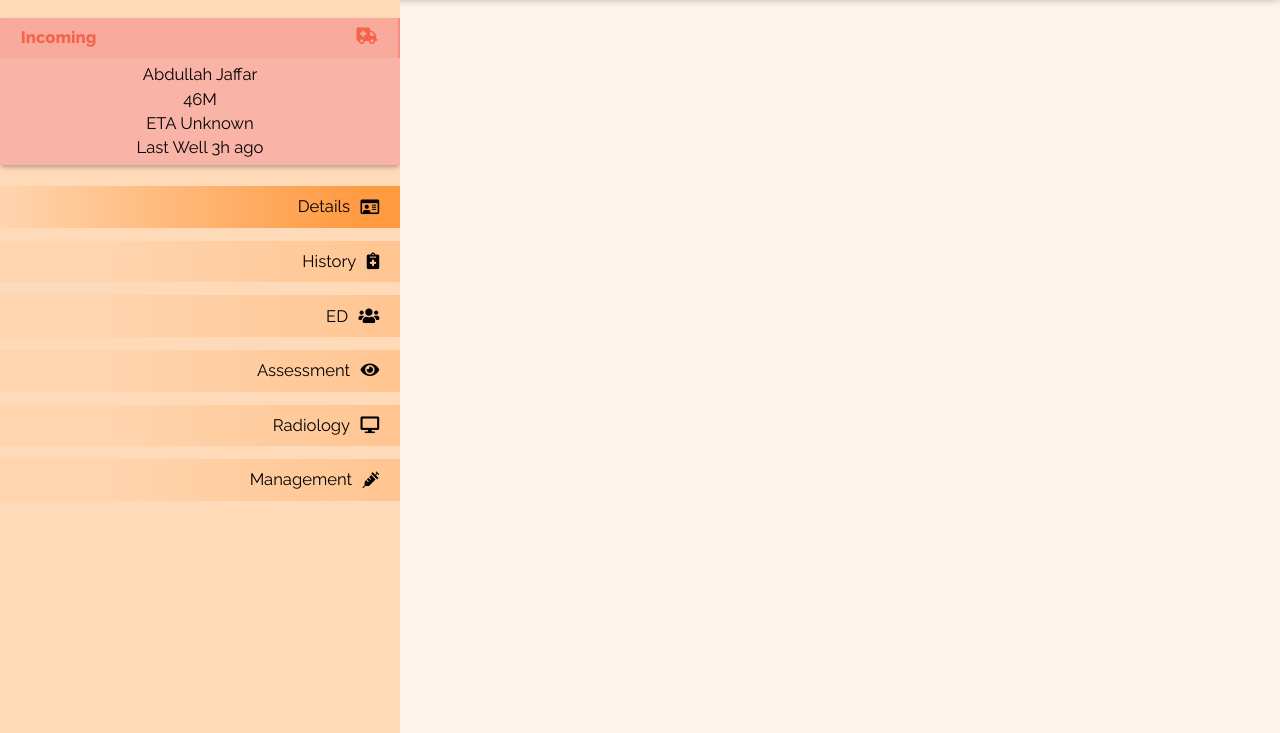
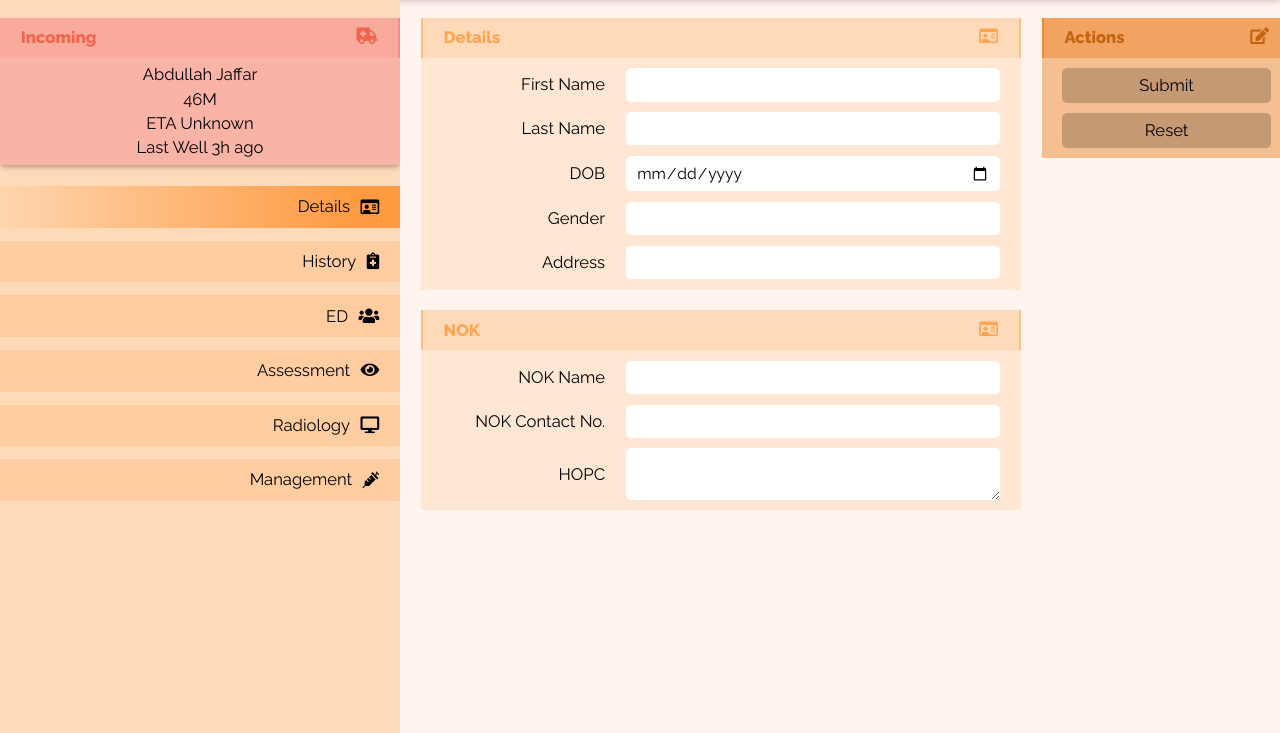
Before and after one commit to jsntang/codestroke-redesign, a plain HTML site: page pages/edit/edit.html in a window 1280 px wide. Shown: the part 67-800 px from the top of the page. Drawn offline with nearby package versions, Linux system fonts and the light colour scheme; files whose address does not match are found by name.

Commit message:
Started working on edit page layout/design

```diff
--- a/pages/edit/edit.html
+++ b/pages/edit/edit.html
@@ -74,7 +74,65 @@
                         </button>
                     </nav>
                     <main class="edit-main">
-
+                        <section class="details-section">
+                            <div class="details-articles">
+                                <article class="details-card">
+                                    <header>
+                                        Details <i class="far fa-id-card"></i>
+                                    </header>
+                                    <div class="details-card-row">
+                                        <label>First Name</label>
+                                        <input />
+                                    </div>
+                                    <div class="details-card-row">
+                                        <label>Last Name</label>
+                                        <input />
+                                    </div>
+                                    <div class="details-card-row">
+                                        <label>DOB</label>
+                                        <input type="date"/>
+                                    </div>
+                                    <div class="details-card-row">
+                                        <label>Gender</label>
+                                        <input />
+                                    </div>
+                                    <div class="details-card-row">
+                                        <label>Address</label>
+                                        <input />
+                                    </div>
+                                </article>
+                                <article class="details-card">
+                                    <header>
+                                        NOK <i class="far fa-id-card"></i>
+                                    </header>
+                                    <div class="details-card-row">
+                                        <label>NOK Name</label>
+                                        <input />
+                                    </div>
+                                    <div class="details-card-row">
+                                        <label>NOK Contact No.</label>
+                                        <input />
+                                    </div>
+                                    <div class="details-card-row">
+                                        <label>HOPC</label>
+                                        <textarea></textarea>
+                                    </div>
+                                </article>
+                            </div>
+                            <div class="details-actions">
+                                <article class="details-card actions">
+                                    <header>
+                                        Actions <i class="fas fa-edit"></i>
+                                    </header>
+                                    <div class="details-card-row">
+                                        <button>Submit</button>
+                                    </div>
+                                    <div class="details-card-row">
+                                        <button>Reset</button>
+                                    </div>
+                                </article>
+                            </div>
+                        </section>
                     </main>
                 </section>
             </main>
--- a/pages/edit/edit.scss
+++ b/pages/edit/edit.scss
@@ -87,8 +87,8 @@
 
     padding-right: 2rem;
 
-    background: linear-gradient(to right, darken(#FFDAB9,2) 25%, rgba(#ff9a41, 0.5) 150%);
-    //rgba(#ff9a41, 0.5);
+    //background: linear-gradient(to right, darken(#FFDAB9,2) 25%, rgba(#ff9a41, 0.5) 150%);
+    background: darken(#FFDAB9, 5);
 
     display: flex;
     align-items: center;
@@ -97,7 +97,7 @@
     font-size: 1.6rem;
 
     &:hover {
-        opacity: 0.5;
+        background: darken(#FFDAB9, 10);
     }
 
     &.selected {
@@ -109,10 +109,132 @@
     }
 }
 
-/*.edit-main {
+.edit-main {
     width: 100%;
     height: 100%;
 
     padding-left: 2rem;
-    background: red;
-}*/
+
+    display: flex;
+}
+
+/**
+/// Details
+**/
+
+.details-section {
+    flex: 0 0 100%;
+    height: 100%;
+
+    padding-top: 2rem;
+
+    display: flex;
+    flex-direction: row;
+}
+
+.details-articles, .details-actions {
+    display: flex;
+    flex-direction: column;
+}
+
+.details-actions {
+    margin-left: 2rem;
+}
+
+.details-card {
+    position: relative;
+
+    margin-bottom: 2rem;
+
+    width: 600px;
+    //height: 200px;
+    //
+    padding-bottom: 0.5rem;
+
+    background: lighten(#FFDAB9, 5);
+
+    display: flex;
+    flex-direction: column;
+    align-items: stretch;
+
+    header {
+        margin-bottom: 0.5rem;
+
+        border: 0.25rem solid darken(#FFDAB9, 10);
+        border-top: 0;
+        border-bottom: 0;
+
+        @include pad-vert(1rem);
+        @include pad-hor(2rem);
+
+        background: #FFDAB9;
+        color: darken(#FFDAB9, 20);
+        font-weight: bold;
+        font-size: 1.6rem;
+
+        display: flex;
+        justify-content: space-between;
+    }
+}
+
+.details-card.actions {
+    width: 250px;
+
+    background: lighten(#EE8833, 20);
+
+    header {
+        background: lighten(#EE8833, 10);
+        border-color: #EE8833;
+        color: darken(#EE8833, 15);
+    }
+}
+
+.details-card-row {
+    width: 100%;
+
+    @include pad-hor(2rem);
+    @include pad-vert(0.5rem);
+
+    font-size: 1.6rem;
+
+    display: flex;
+    flex-direction: row;
+
+    label {
+        flex: 0 0 33%;
+
+        padding-right: 2rem;
+
+        display: flex;
+        justify-content: flex-end;
+        align-items: center;
+    }
+
+    input, textarea {
+        border-radius: 0.5rem;
+
+        width: 100%;
+
+        font-size: 1.5rem;
+
+        @include pad-hor(1rem);
+        @include pad-vert(0.75rem);
+
+        &:focus {
+            box-shadow: inset 0px 0px 0px 1px darken(#EE8833, 0);
+        }
+    }
+
+    button {
+        border-radius: 0.5rem;
+
+        width: 100%;
+
+        font-size: 1.6rem;
+
+        @include pad-hor(1rem);
+        @include pad-vert(0.75rem);
+
+        background: rgba(0,0,0,0.2);
+    }
+}
```
Also changed, not shown: pages/edit/edit.min.css.
